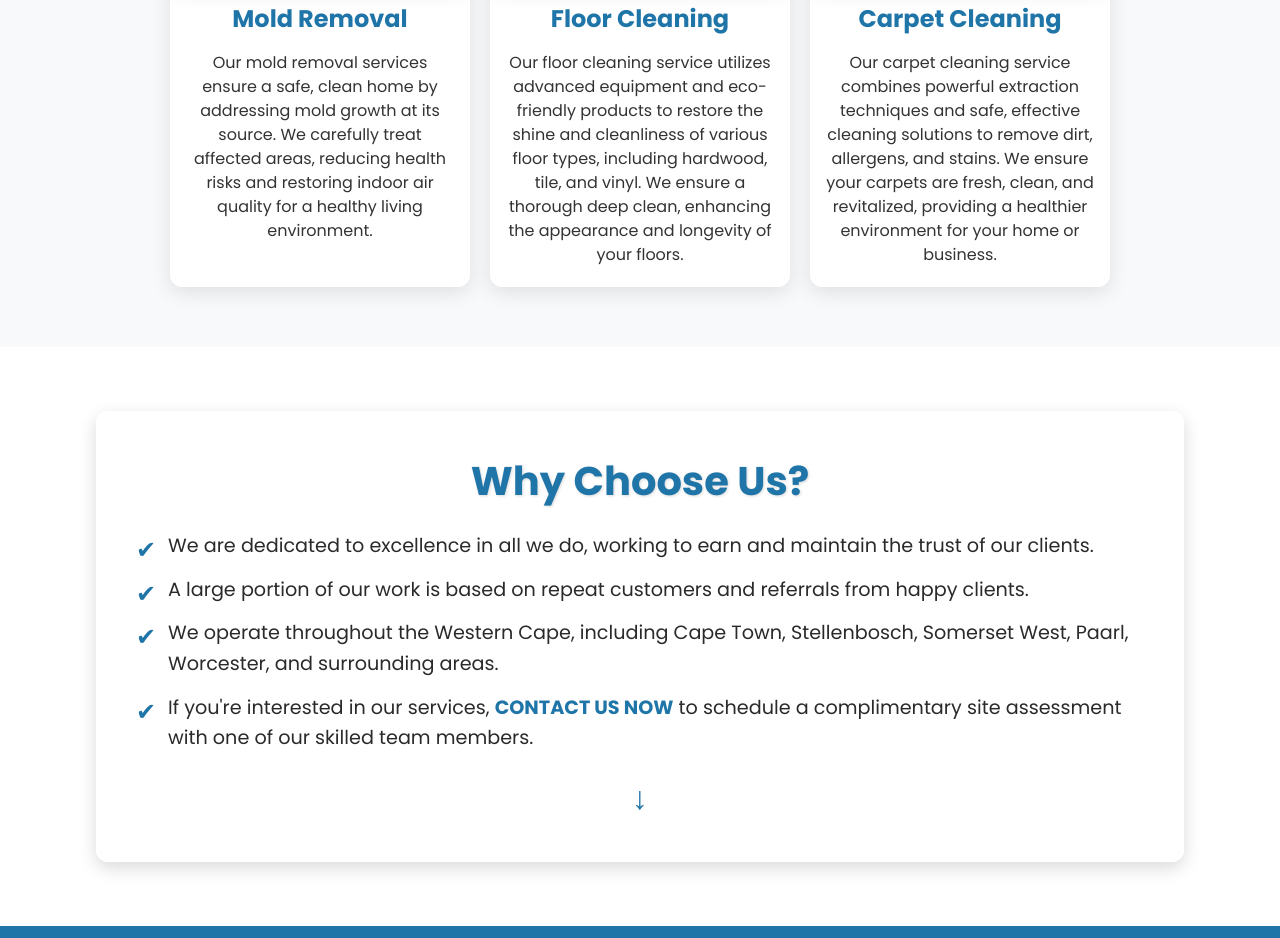
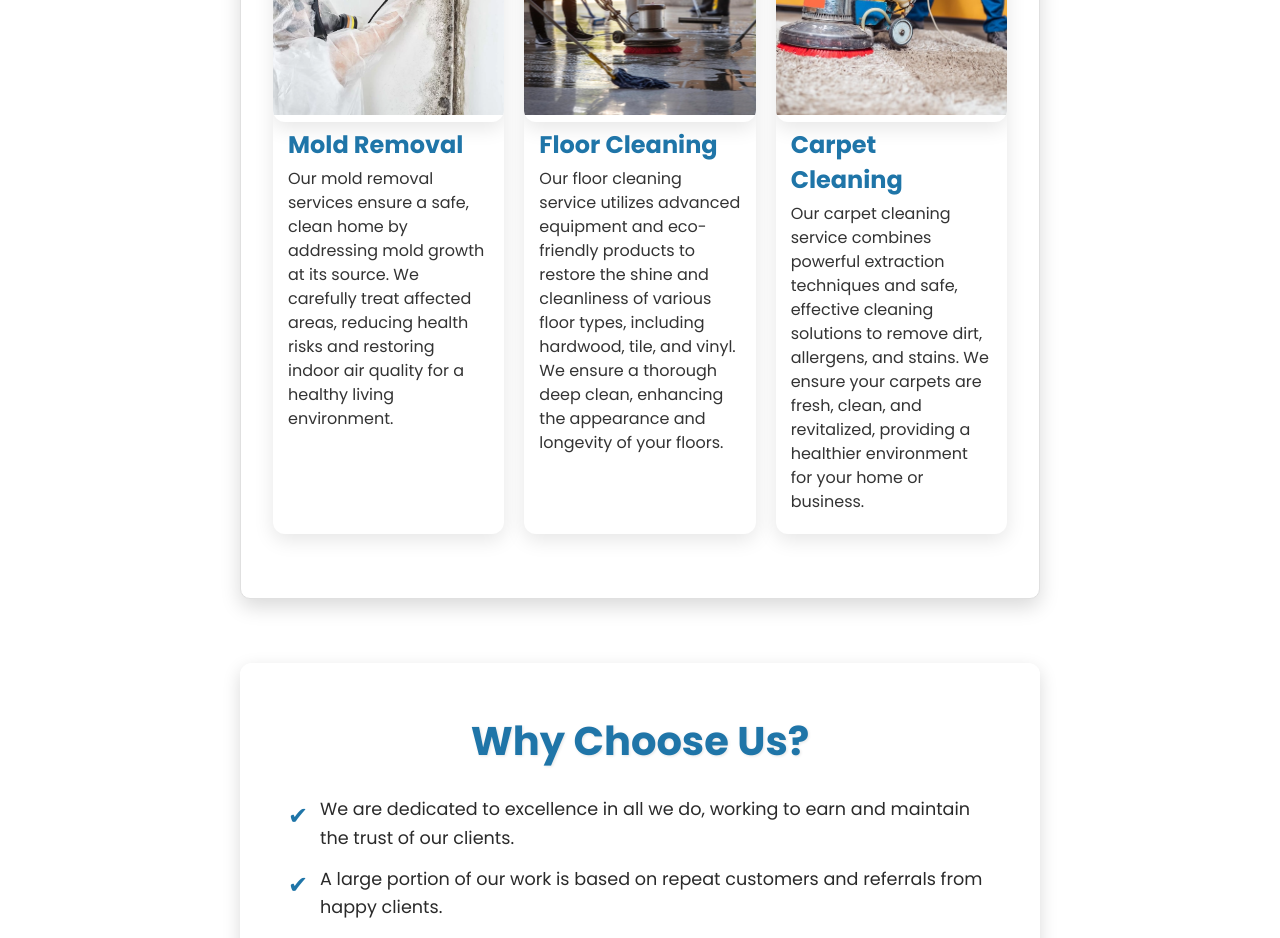
Before and after one commit to shy908/window-cleaning, a React (Create React App) app: page / in a window 1280 px wide. Shown: the part 1680-2618 px from the top of the page. Built offline with nearby package versions, Linux system fonts and the light colour scheme.

Commit message:
updated css and reorganized files

```diff
--- a/public/index.html
+++ b/public/index.html
@@ -4,7 +4,7 @@
     <meta charset="utf-8" />
     <meta name="viewport" content="width=device-width, initial-scale=1, shrink-to-fit=no" />
     <meta name="theme-color" content="#000000" />
-    <link rel="manifest" href="%PUBLIC_URL%/manifest.json" />
+    <link rel="icon" href="%PUBLIC_URL%/logo2.png" />
     <link rel="stylesheet" href="https://cdnjs.cloudflare.com/ajax/libs/font-awesome/6.6.0/css/all.min.css" integrity="sha512-Kc323vGBEqzTmouAECnVceyQqyqdsSiqLQISBL29aUW4U/M7pSPA/gEUZQqv1cwx4OnYxTxve5UMg5GT6L4JJg==" crossorigin="anonymous" referrerpolicy="no-referrer" />
     <title>Window Cleaning</title>
   </head>
--- a/src/components/whyUs.js
+++ b/src/components/whyUs.js
@@ -2,6 +2,7 @@ import React, { useEffect, useRef, useState } from "react";
 
 function WhyUs() {
   const sectionRef = useRef(null);
+  const nextSectionRef = useRef(null); // Reference to the footer section
   const [isVisible, setIsVisible] = useState(false);
 
   useEffect(() => {
@@ -26,7 +27,14 @@ function WhyUs() {
     };
   }, []);
 
+  const scroll = () => {
+    if (nextSectionRef.current) {
+      nextSectionRef.current.scrollIntoView({ behavior: "smooth" });
+    }
+  };
+
   return (
+    <>
       <div
         ref={sectionRef}
         className={`whyus-section ${isVisible ? "visible" : ""}`}
@@ -39,11 +47,14 @@ function WhyUs() {
             <li>We operate throughout the Western Cape, including Cape Town, Stellenbosch, Somerset West, Paarl, Worcester, and surrounding areas.</li>
             <li>If you're interested in our services, <a href="/contact">CONTACT US NOW</a> to schedule a complimentary site assessment with one of our skilled team members.</li>
           </ul>
-        <div className="whyus-icon">
+          <div className="whyus-icon" onClick={scroll} style={{ cursor: "pointer" }}>
             <span>&#8595;</span>
           </div>
         </div>
       </div>
+      {/* Footer reference */}
+      <div ref={nextSectionRef} style={{ marginTop: '1rem' }}></div>
+    </>
   );
 }
 
--- a/src/routes/home.js
+++ b/src/routes/home.js
@@ -1,4 +1,4 @@
-import React, { Suspense, useEffect, lazy } from "react";
+import React, { Suspense, useRef, useEffect, lazy } from "react";
 
 const Navbar = lazy(() => import("../components/Navbar"));
 const Slider = lazy(() => import("../components/Slider"));
@@ -8,17 +8,20 @@ const WhyUs = lazy(() => import("../components/whyUs"));
 const Footer = lazy(() => import("../components/footer"));
 
 function Home() {
+  const footerRef = useRef(null);
+
   useEffect(() => {
     window.scrollTo(0, 0);
   }, []);
+
   return (
     <Suspense fallback={<div>Loading...</div>}>
       <Navbar />
       <Slider />
       <Company />
       <OurServices />
-            <WhyUs />
-            <Footer />
+      <WhyUs footerRef={footerRef} /> {/* Pass footerRef to WhyUs */}
+      <Footer ref={footerRef} /> {/* Attach ref to Footer */}
     </Suspense>
   );
 }
--- a/src/routes/service.js
+++ b/src/routes/service.js
@@ -55,9 +55,10 @@ function Service() {
                     For specialized service and a free assessment, contact Kwik-Wind-O-Kleen today:
                 </p>
                 <p>
-                    <strong>Email:</strong> kwikwindokleen@gmail.com <br />
-                    <strong>Cell & WhatsApp:</strong> 065 122 3324 / 083 749 1163
-                </p>
+                <strong>Email:</strong> <a href="mailto:kwikwindokleen@gmail.com">kwikwindokleen@gmail.com</a> <br />
+                <strong>Cell & WhatsApp:</strong>
+                <a href="tel:0651223324">065 122 3324</a> / <a href="tel:0837491163">083 749 1163</a>
+            </p>
             </div>
             <Footer />
         </>
--- a/src/styles/companyStyles.css
+++ b/src/styles/companyStyles.css
@@ -2,14 +2,14 @@
     background-color: #1f75a8;
     padding: 40px 20px;
     color: #f0f8ff;
-    margin: 20px auto; /* Centered with space around */
-    border-radius: 8px; /* Rounded corners for a softer look */
+    margin: 20px auto;
+    border-radius: 8px;
     box-shadow: 0 4px 12px rgba(0, 0, 0, 0.2); /* Subtle shadow */
     animation: fadeIn 0.6s ease-out; /* Fade-in animation */
 }
 
 .company-container {
-    max-width: 1200px; /* Set a maximum width for better layout */
+    max-width: 1200px;
     margin: 0 auto; /* Center the container */
 }
 
@@ -23,7 +23,7 @@
 
 .company h4 {
     font-size: 1.5rem;
-    margin-bottom: 25px; /* Increased margin for better spacing */
+    margin-bottom: 25px;
     opacity: 0; /* Start invisible */
     animation: fadeIn 0.6s ease forwards; /* Fade-in effect */
     animation-delay: 0.4s; /* Stagger effect */
@@ -31,8 +31,8 @@
 
 .company p {
     font-size: 1.2rem;
-    line-height: 1.6; /* Slightly increased line height for readability */
-    margin-bottom: 20px; /* Increased margin for better spacing */
+    line-height: 1.6;
+    margin-bottom: 20px;
     opacity: 0; /* Start invisible */
     animation: fadeIn 0.6s ease forwards; /* Fade-in effect */
     animation-delay: 0.6s; /* Stagger effect */
--- a/src/styles/serviceStyle.css
+++ b/src/styles/serviceStyle.css
@@ -1,11 +1,15 @@
+/* Services Section */
 .services {
-    background-color: #f8f9fa;
-    padding: 60px 20px;
-    text-align: center;
-    display: flex;
-    flex-direction: column;
-    justify-content: center;
-    min-height: 500px;
+    padding: 4rem 2rem;
+    background-color: #ffffff;
+    border: 1px solid #e0e0e0;
+    box-shadow: 0 8px 20px rgba(0, 0, 0, 0.15);
+    color: #2a2a2a;
+    border-radius: 10px;
+    text-align: left;
+    max-width: 800px;
+    margin: 4rem auto;
+    transition: transform 0.3s, box-shadow 0.3s;
 }
 
 .services h1 {
@@ -16,12 +20,12 @@
     text-shadow: 1px 1px 2px rgba(0, 0, 0, 0.1);
 }
 
+/* Service Card */
 .servicecard {
     display: flex;
     flex-wrap: wrap;
     justify-content: center;
     gap: 20px;
-    flex-grow: 1;
 }
 
 .servicecard div {
@@ -30,7 +34,7 @@
     box-shadow: 0 6px 20px rgba(0, 0, 0, 0.1);
     overflow: hidden;
     transition: transform 0.3s, box-shadow 0.3s;
-    max-width: 300px;
+    max-width: 500px;
     flex: 1 1 calc(33.333% - 40px);
 }
 
@@ -47,7 +51,7 @@
 
 .servicecard h4 {
     font-size: 1.5rem;
-    margin: 15px 0;
+    margin: 5px 15px;
     color: #1f75a8;
 }
 
@@ -58,26 +62,7 @@
     line-height: 1.5;
 }
 
-@media (max-width: 768px) {
-    .services h1 {
-        font-size: 2rem;
-    }
-
-    .servicecard div {
-        flex: 1 1 calc(50% - 40px);
-    }
-}
-
-@media (max-width: 480px) {
-    .services h1 {
-        font-size: 1.5rem;
-    }
-
-    .servicecard div {
-        flex: 1 1 100%;
-    }
-}
-
+/* Service Locations */
 .service-locations {
     margin: 4rem 2rem;
     padding: 40px;
@@ -113,6 +98,7 @@
     margin-bottom: 0.8rem;
 }
 
+/* Service Description */
 .service-description {
     margin: 4rem 2rem;
     padding: 40px;
@@ -138,8 +124,49 @@
     text-align: left;
 }
 
+/* Responsive Adjustments */
 @media (max-width: 768px) {
+    .services h1 {
+        font-size: 2rem;
+    }
+
+    .servicecard div {
+        flex: 1 1 calc(50% - 40px);
+    }
+
     .service-locations, .service-description {
         padding: 2rem;
     }
+
+    .service-locations h2,
+    .service-description h2 {
+        font-size: 1.5rem;
+    }
+
+    .service-description p {
+        font-size: 1rem;
+    }
 }
+
+@media (max-width: 480px) {
+    .services h1 {
+        font-size: 1.5rem;
+    }
+
+    .servicecard div {
+        flex: 1 1 100%;
+    }
+
+    .servicecard h4 {
+        font-size: 1rem;
+    }
+
+    .service-locations h2,
+    .service-description h2 {
+        font-size: 1.3rem;
+    }
+
+    .service-description p {
+        font-size: 0.9rem;
+    }
+}
--- a/src/styles/whyUs.css
+++ b/src/styles/whyUs.css
@@ -1,10 +1,19 @@
 .whyus-section {
-    margin: 4rem 6rem;
+    margin: 4rem auto;
     background: rgba(255, 255, 255, 0.95);
     border-radius: 12px;
     color: #2a2a2a;
-    padding: 40px;
+    padding: 3rem;
+    max-width: 800px;
     box-shadow: 0 6px 18px rgba(0, 0, 0, 0.15);
+    opacity: 0;
+    transform: translateY(20px);
+    transition: opacity 0.5s ease, transform 0.5s ease;
+  }
+
+  .whyus-section.visible {
+    opacity: 1;
+    transform: translateY(0);
   }
 
   .whyus-content h2 {
@@ -12,13 +21,13 @@
     margin-bottom: 20px;
     text-align: center;
     color: #1f75a8;
-    text-shadow: 1px 1px 3px rgba(0, 0, 0, 0.15); /* Softer shadow */
+    text-shadow: 1px 1px 3px rgba(0, 0, 0, 0.1); /* Slightly softer */
   }
 
   .whyus-content ul {
-    margin-top: 1rem;
-    font-size: 1.2rem;
-    text-align: left; /* Changed to left for better alignment */
+    margin-top: 1.5rem;
+    font-size: 1.1rem;
+    text-align: left;
     list-style: none;
     padding: 0;
   }
@@ -26,8 +35,17 @@
   .whyus-content ul li {
     margin-bottom: 0.8rem;
     position: relative;
-    padding-left: 2rem; /* Increased for better visual separation */
-    line-height: 1.6; /* Improved line height for readability */
+    padding-left: 2rem;
+    line-height: 1.6;
+  }
+
+  .whyus-content ul li::before {
+    content: "✔";
+    position: absolute;
+    left: 0;
+    color: #1f75a8;
+    font-size: 1.5rem;
+    top: 0.1rem;
   }
 
   /* Contact Us Now Link */
@@ -35,65 +53,44 @@
     color: #1f75a8;
     font-weight: bold;
     text-decoration: none;
-    position: relative;
-    transition: color 0.3s ease;
-    animation: wiggle 1s ease-in-out infinite alternate; /* Gentle wiggle */
+    opacity: 0;
+    animation: fadeIn 0.6s ease forwards;
+    animation-delay: 0.6s;
   }
 
-@keyframes fadeInUp {
-    0% {
+  @keyframes fadeIn {
+    from {
       opacity: 0;
       transform: translateY(20px);
     }
-    100% {
+    to {
       opacity: 1;
       transform: translateY(0);
     }
   }
 
-  .whyus-section {
-    margin: 4rem 6rem;
-    background: rgba(255, 255, 255, 0.95);
-    border-radius: 12px;
-    color: #2a2a2a;
-    padding: 40px;
-    box-shadow: 0 6px 18px rgba(0, 0, 0, 0.15);
-    opacity: 0; /* Start hidden */
-    transform: translateY(20px); /* Start slightly down */
-    transition: opacity 0.5s, transform 0.5s; /* Transition properties */
+  .whyus-icon {
+    margin-top: 20px;
+    font-size: 2.5rem;
+    color: #1f75a8;
+    text-align: center;
+    cursor: pointer;
+    transition: color 0.3s ease;
   }
 
-  .whyus-section.visible {
-    opacity: 1; /* Fade in */
-    transform: translateY(0); /* Move to position */
-  }
-
-
-.whyus-content ul li::before {
-    content: '✔';
-    position: absolute;
-    left: 0;
-    color: #1f75a8;
-    font-size: 1.5rem;
-    top: 0;
-}
-
-.whyus-icon {
-    margin-top: 20px;
-    font-size: 2rem;
-    color: #1f75a8;
-    text-align: center;
+  .whyus-icon:hover {
+    color: #ff5c5c;
   }
 
   /* Responsive adjustments */
   @media screen and (max-width: 850px) {
     .whyus-section {
-        margin: 4rem 2rem;
+      margin: 2rem;
       padding: 2rem;
     }
 
     .whyus-content h2 {
-        font-size: 1.8rem;
+      font-size: 2rem;
     }
 
     .whyus-content ul {
```
Also changed, not shown: src/styles/aboutUsStyle.css (+55 -31 lines), src/styles/contactUsStyle.css (+47 -22 lines), src/assets/logo2.png. Lines whose indentation alone changed are shown as unchanged.
